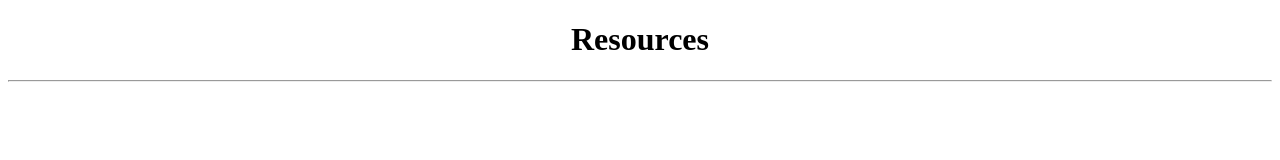
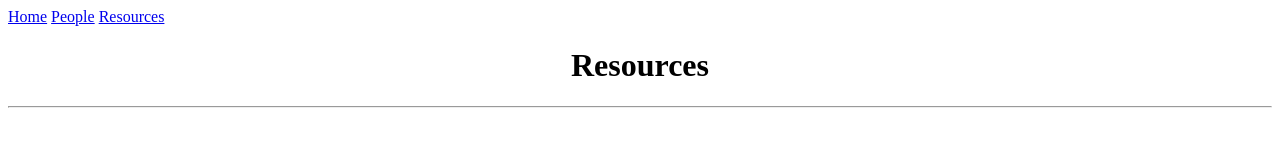
Before and after one commit to HastaPasta223/HCT, a plain HTML site: page resource.html in a window 1280 px wide. Drawn offline with Linux system fonts and the light colour scheme.

Commit message:
Update resource.html

```diff
--- a/resource.html
+++ b/resource.html
@@ -1,6 +1,11 @@
 <!DOCTYPE html>
 <head><title>HCT</title></head>
 <body>
+	<div class ="redirects">
+		<a href="home.html">Home</a>
+		<a href="people.html">People</a>
+		<a href="resource.html">Resources</a>
+	</div>
 	<center>
 	<div>
 	<h1>
@@ -12,3 +17,4 @@
 	<div>
 	<hr>
 	</div>
+</body>
```
